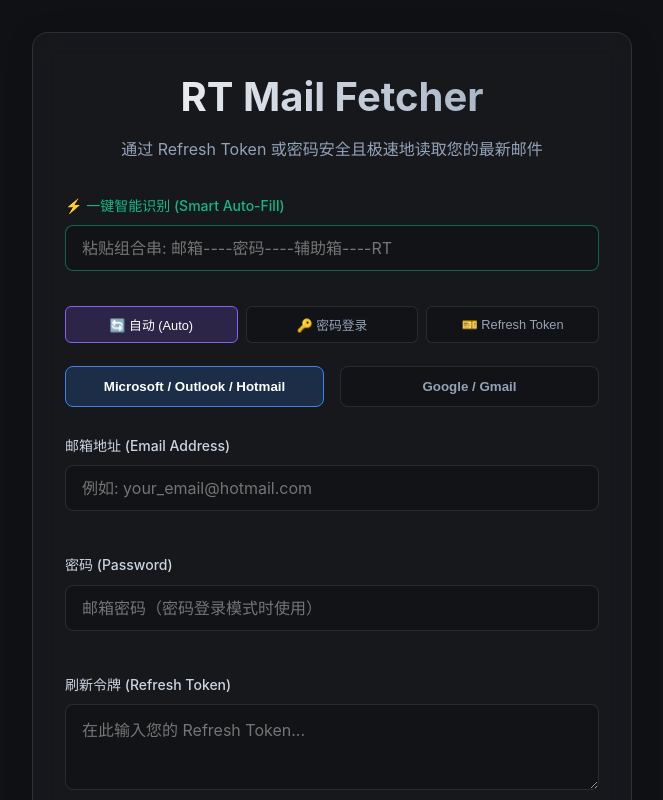
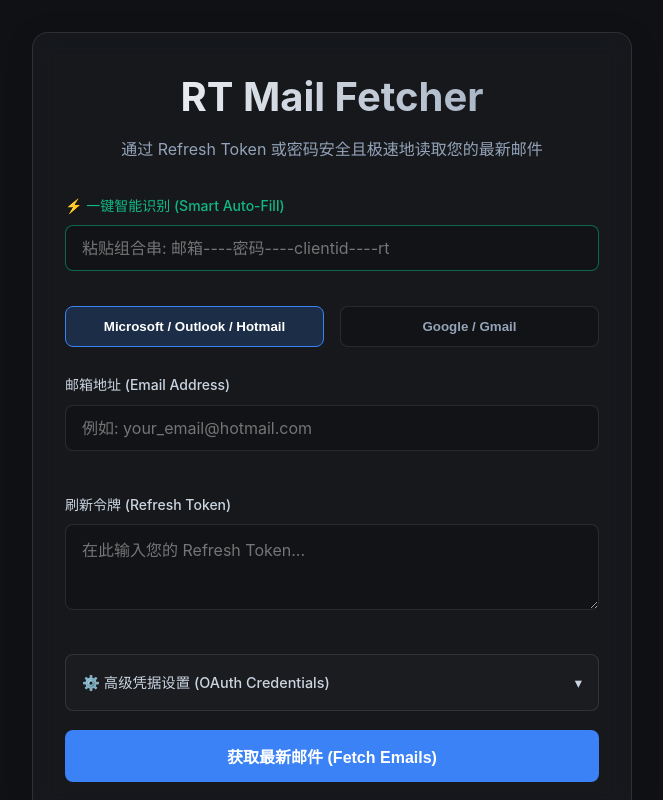
Before and after one commit to wair56/rtmail-helper, a Next.js app: page / in a window 1280 px wide. Shown: the top 800 px of the page, without its empty margins (308-971 px from the left). Built offline with nearby package versions, Linux system fonts and the light colour scheme.

Commit message:
refactor: simplify to purely RT mode and limit max returns to 5 emails

```diff
--- a/app/api/mail/route.ts
+++ b/app/api/mail/route.ts
@@ -17,86 +17,15 @@
 
 export async function POST(req: Request) {
   try {
-    const { provider, email, password, refreshToken, authMode, customClientId, customClientSecret } = await req.json();
+    const { provider, email, refreshToken, customClientId, customClientSecret } = await req.json();
 
-    if (!provider || !email) {
-      return new Response(JSON.stringify({ error: '缺少必要字段 (Missing required fields)' }), { status: 400 });
+    if (!provider || !email || !refreshToken) {
+      return new Response(JSON.stringify({ error: '缺少必要字段: email 或 refreshToken' }), { status: 400 });
     }
 
     // 自动清理前缀
     let cleanToken = (refreshToken || '').trim();
     if (cleanToken.startsWith('rt_')) cleanToken = cleanToken.substring(3);
-
-    // 决定认证方式
-    let usePassword = false;
-    if (authMode === 'password') {
-      usePassword = true;
-    } else if (authMode === 'rt') {
-      usePassword = false;
-    } else {
-      // auto: 有密码优先密码
-      usePassword = !!password;
-    }
-
-    // ===== 密码模式: 通过 IMAP 直连邮箱 =====
-    if (usePassword && password) {
-      const server = getImapServer(email);
-
-      const client = new ImapFlow({
-        host: server.host,
-        port: server.port,
-        secure: true,
-        auth: {
-          user: email,
-          pass: password,
-        },
-        logger: false,
-      });
-
-      try {
-        await client.connect();
-
-        const lock = await client.getMailboxLock('INBOX');
-        const formattedMails: any[] = [];
-
-        try {
-          // 获取最新 20 封邮件
-          const totalMessages = (client.mailbox as any)?.exists || 0;
-          if (totalMessages > 0) {
-            const startSeq = Math.max(1, totalMessages - 19);
-
-            for await (const message of client.fetch(`${startSeq}:*`, {
-              envelope: true,
-            } as any)) {
-              const env = message.envelope;
-              formattedMails.push({
-                id: message.uid?.toString() || message.seq?.toString(),
-                subject: env?.subject || '(无主题 / No Subject)',
-                senderName: env?.from?.[0]?.name || '',
-                senderEmail: env?.from?.[0]?.address || '',
-                preview: env?.subject || '暂无预览',
-                date: env?.date?.toISOString() || new Date().toISOString(),
-              });
-            }
-          }
-        } finally {
-          lock.release();
-        }
-
-        await client.logout();
-
-        // 倒序排列（最新在前）
-        formattedMails.reverse();
-
-        return new Response(JSON.stringify({ success: true, data: formattedMails }), { status: 200 });
-      } catch (imapErr: any) {
-        try { await client.logout(); } catch {}
-        return new Response(JSON.stringify({
-          error: 'IMAP 登录失败，请检查邮箱密码是否正确 (IMAP login failed)',
-          details: { message: imapErr.message, code: imapErr.code }
-        }), { status: 401 });
-      }
-    }
 
     // ===== RT 模式: 通过 OAuth API / IMAP XOAUTH2 =====
     if (provider === 'microsoft') {
@@ -139,7 +68,7 @@
         try {
           const totalMessages = (client.mailbox as any)?.exists || 0;
           if (totalMessages > 0) {
-            const startSeq = Math.max(1, totalMessages - 19);
+            const startSeq = Math.max(1, totalMessages - 4);
             for await (const message of client.fetch(`${startSeq}:*`, { envelope: true } as any)) {
               const env = message.envelope;
               formattedMails.push({
@@ -185,7 +114,7 @@
         return new Response(JSON.stringify({ error: '从谷歌获取令牌失败', details: tokenData }), { status: 401 });
       }
 
-      const listRes = await fetch('https://gmail.googleapis.com/gmail/v1/users/me/messages?maxResults=10', {
+      const listRes = await fetch('https://gmail.googleapis.com/gmail/v1/users/me/messages?maxResults=5', {
         headers: { 'Authorization': `Bearer ${tokenData.access_token}` },
       });
       const listData = await listRes.json();
@@ -214,7 +143,7 @@
       return new Response(JSON.stringify({ success: true, data: formattedMails }), { status: 200 });
     }
 
-    return new Response(JSON.stringify({ error: '请提供密码或有效的 Refresh Token' }), { status: 400 });
+    return new Response(JSON.stringify({ error: '不支持的 provider (Unsupported provider)' }), { status: 400 });
   } catch (error: any) {
     return new Response(JSON.stringify({ error: '服务器内部错误 (Internal Server Error)', details: error.message }), { status: 500 });
   }
--- a/app/page.tsx
+++ b/app/page.tsx
@@ -6,22 +6,20 @@
 export default function Home() {
   const [provider, setProvider] = useState('microsoft');
   const [email, setEmail] = useState('');
-  const [password, setPassword] = useState('');
   const [refreshToken, setRefreshToken] = useState('');
   const [customClientId, setCustomClientId] = useState('');
   const [customClientSecret, setCustomClientSecret] = useState('');
   const [showAdvanced, setShowAdvanced] = useState(false);
-  const [authMode, setAuthMode] = useState<'auto' | 'password' | 'rt'>('auto');
   const [showApiGuide, setShowApiGuide] = useState(false);
 
   const handleSmartPaste = (val: string) => {
     if (val.includes('----')) {
       const parts = val.split('----').map(p => p.trim());
-      if (parts.length >= 2) {
+      if (parts.length >= 4) {
         setEmail(parts[0]);
-        // 格式: 邮箱----GPT密码----邮箱密码----RT
-        if (parts.length >= 3) setPassword(parts[2]); // 第三段是邮箱密码
-        if (parts.length >= 4) setRefreshToken(parts[3]); // 第四段是RT(ChatGPT的)
+        // 格式: 邮箱----密码----clientid----rt
+        setCustomClientId(parts[2]);
+        setRefreshToken(parts[3]);
         return;
       }
     }
@@ -44,9 +42,7 @@
         body: JSON.stringify({
           provider,
           email,
-          password: password.trim() || undefined,
           refreshToken,
-          authMode,
           customClientId: customClientId.trim() || undefined,
           customClientSecret: customClientSecret.trim() || undefined
         }),
@@ -84,34 +80,10 @@
             <input
               id="smart_paste"
               className="input-field"
-              placeholder="粘贴组合串: 邮箱----密码----辅助箱----RT"
+              placeholder="粘贴组合串: 邮箱----密码----clientid----rt"
               onChange={(e) => handleSmartPaste(e.target.value)}
               style={{ borderColor: 'rgba(16, 185, 129, 0.5)' }}
             />
-          </div>
-
-          {/* 认证模式选择 */}
-          <div style={{ display: 'flex', gap: '0.5rem', marginBottom: '0.25rem' }}>
-            {[
-              { key: 'auto', label: '🔄 自动 (Auto)' },
-              { key: 'password', label: '🔑 密码登录' },
-              { key: 'rt', label: '🎫 Refresh Token' },
-            ].map(mode => (
-              <button
-                key={mode.key}
-                type="button"
-                onClick={() => setAuthMode(mode.key as any)}
-                style={{
-                  flex: 1, padding: '0.5rem', borderRadius: '6px', cursor: 'pointer',
-                  background: authMode === mode.key ? 'rgba(139, 92, 246, 0.2)' : 'rgba(0,0,0,0.2)',
-                  border: `1px solid ${authMode === mode.key ? 'rgb(139, 92, 246)' : 'var(--border)'}`,
-                  color: authMode === mode.key ? '#fff' : '#94a3b8',
-                  transition: 'all 0.2s', fontWeight: 500, fontSize: '0.8rem'
-                }}
-              >
-                {mode.label}
-              </button>
-            ))}
           </div>
 
           <div className="provider-selector" style={{ display: 'flex', gap: '1rem', marginBottom: '0.5rem' }}>
@@ -156,21 +128,6 @@
             />
           </div>
 
-          {(authMode === 'password' || authMode === 'auto') && (
-            <div className="input-group">
-              <label className="input-label" htmlFor="pwd">密码 (Password)</label>
-              <input
-                id="pwd"
-                type="password"
-                className="input-field"
-                placeholder="邮箱密码（密码登录模式时使用）"
-                value={password}
-                onChange={(e) => setPassword(e.target.value)}
-              />
-            </div>
-          )}
-
-          {(authMode === 'rt' || authMode === 'auto') && (
           <div className="input-group">
             <label className="input-label" htmlFor="rt">刷新令牌 (Refresh Token)</label>
             <textarea
@@ -183,7 +140,6 @@
               style={{ resize: 'vertical' }}
             />
           </div>
-          )}
 
           <div style={{ background: 'rgba(255,255,255,0.02)', padding: '1rem', borderRadius: '8px', border: '1px solid var(--border)' }}>
             <div
@@ -261,29 +217,13 @@
             <p style={{ marginBottom: '1rem', color: '#94a3b8' }}>您可以直接发送 POST 请求到当前域名的 <code style={{ background: 'rgba(0,0,0,0.3)', padding: '0.2rem 0.4rem', borderRadius: '4px' }}>/api/mail</code> 接口，实现完全自动化的邮件拉取。</p>
 
             <div style={{ marginBottom: '1rem' }}>
-              <div style={{ fontWeight: 600, color: 'var(--success)', marginBottom: '0.5rem' }}>场景 A: 使用 Refresh Token</div>
               <pre style={{ background: 'rgba(0,0,0,0.4)', padding: '1rem', borderRadius: '8px', overflow: 'auto', border: '1px solid rgba(255,255,255,0.05)' }}>
 {`curl -X POST http://YourDomain/api/mail \\
   -H "Content-Type: application/json" \\
   -d '{
     "provider": "microsoft",
     "email": "xxx@outlook.com",
-    "refreshToken": "M.C538_BL2.0...",
-    "authMode": "rt"
-  }'`}
-              </pre>
-            </div>
-
-            <div>
-              <div style={{ fontWeight: 600, color: 'var(--accent)', marginBottom: '0.5rem' }}>场景 B: 使用 密码 (IMAP直连)</div>
-              <pre style={{ background: 'rgba(0,0,0,0.4)', padding: '1rem', borderRadius: '8px', overflow: 'auto', border: '1px solid rgba(255,255,255,0.05)' }}>
-{`curl -X POST http://YourDomain/api/mail \\
-  -H "Content-Type: application/json" \\
-  -d '{
-    "provider": "microsoft",
-    "email": "xxx@outlook.com",
-    "password": "your_password",
-    "authMode": "password"
+    "refreshToken": "M.C538_BL2.0..."
   }'`}
               </pre>
             </div>
```
Lines whose indentation alone changed are shown as unchanged.
